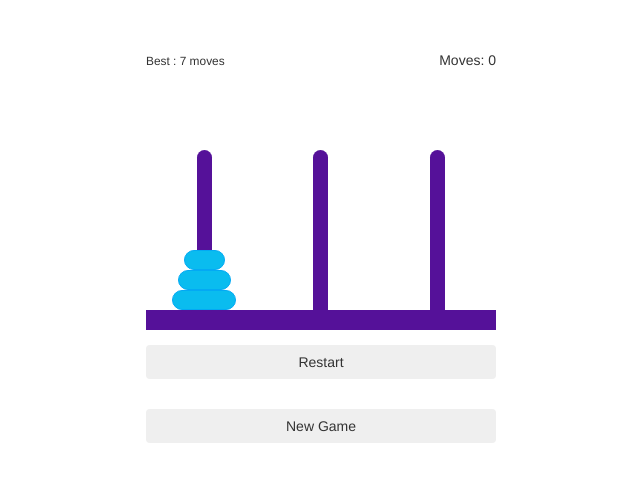
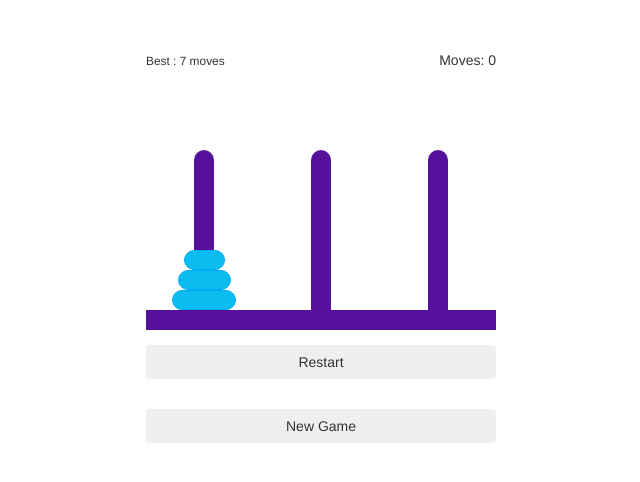
Before and after one commit to kedarkrishnan/tower-of-hanoi, a plain HTML site: page index.html in a window 1280 px wide. Both pictures are taken after a click on the button "Start Game". Shown: the full height of the page, 319-959 px from the left. Drawn offline with nearby package versions, Linux system fonts and the light colour scheme.

Commit message:
Fixed issue

```diff
--- a/css/tower-of-hanoi.css
+++ b/css/tower-of-hanoi.css
@@ -47,9 +47,9 @@
 	position: absolute;
 	bottom: 20px;
 	height: 160px;
-	width:15px;
+	width:20px;
 	left: 50%;
-	margin-left: -7.5px;
+	margin-left: -10px;
 	background-color: #551199;
 	border-top-left-radius: 10px;
 	border-top-right-radius: 10px;
--- a/js/tower-of-hanoi.js
+++ b/js/tower-of-hanoi.js
@@ -37,15 +37,15 @@ var towerOfHanoi =(function(){
 		game.createBoard(totDisk);
 		game.init();
 		game.totalDisk = totDisk;
-		var level = totDisk;
-		var i=1;
-		for(i = 1; i <= totDisk ; i++)
+		var level = 1;
+		var i=totDisk;
+		for(i = totDisk; i >= 1 ; i--)
 		{
 			game["d" + i] = {id:i}
 			game.pegs.peg1.disks.push(game["d" + i]);
 			var d = $("<div/>",{id:i,class:'disk' + " disk" + i , draggable:"false",style:"bottom:" + (game.diskHeight * level) + "px"});
 			$("#tower1").append(d);
-			level--;
+			level++;
 		}
 	}
 
@@ -79,7 +79,7 @@ var towerOfHanoi =(function(){
 		        game.fromPeg.disks.splice(game.fromPeg.disks.indexOf(targetDisk),1);
 		        //Change the originating pegs top disk
 		        if(game.fromPeg.disks.length>0){
-		        	game.fromPeg.topDisk = game.fromPeg.disks[0].id;
+		        	game.fromPeg.topDisk = game.fromPeg.disks[game.fromPeg.disks.length-1].id;
 		        }else{
 		        	game.fromPeg.topDisk = null;
 		        }
```
